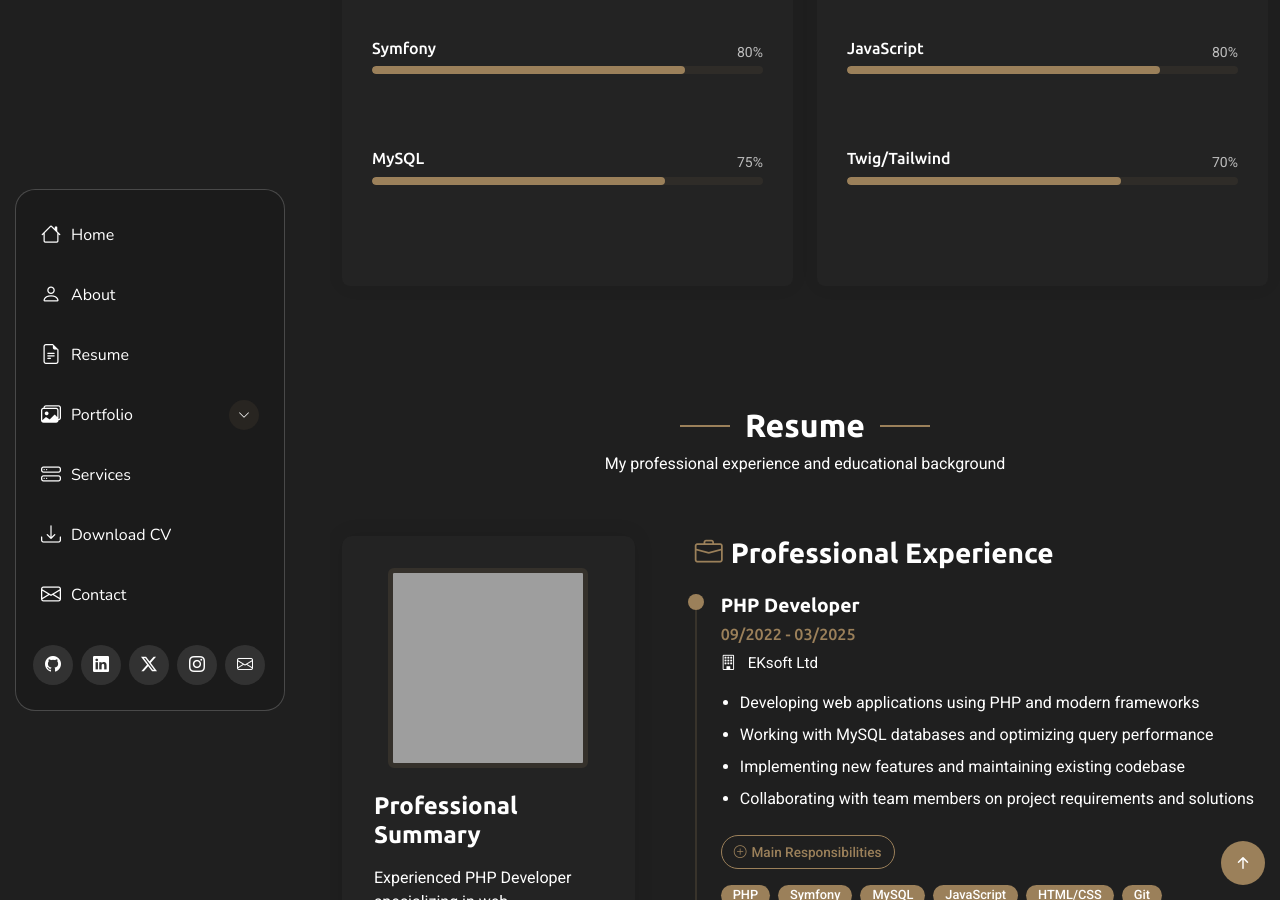
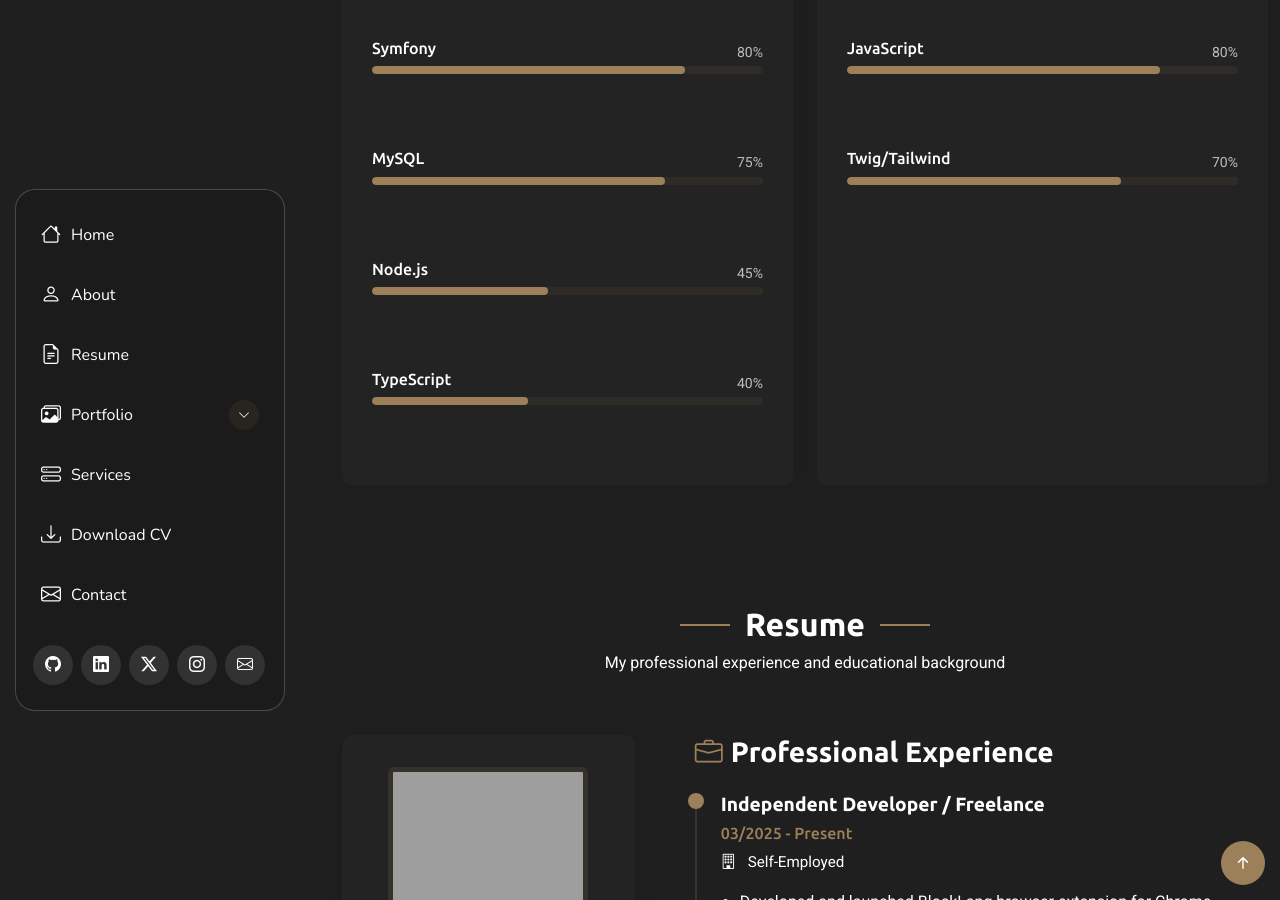
Before and after one commit to MadJiGit/mladenraykov.com, a Jekyll site: the page built from index.html, in a window 1280 px wide and 900 px high, scrolled down 2473 px. Built offline with Jekyll 4.4.1, drawn with Linux system fonts in a browser that asks for light colours; some of the changed text lies outside the part shown; grey boxes are pictures that could not be loaded.

Commit message:
update resume

```diff
--- a/index.html
+++ b/index.html
@@ -218,6 +218,28 @@
                 </div>
                 <div class="skill-tooltip">Experience writing SQL queries, managing relational data, and integrating databases with web apps</div>
               </div>
+
+              <div class="skill-item">
+                <div class="d-flex justify-content-between align-items-center">
+                  <h4>Node.js</h4>
+                  <span class="skill-percentage">45%</span>
+                </div>
+                <div class="progress">
+                  <div class="progress-bar" role="progressbar" aria-valuenow="45" aria-valuemin="0" aria-valuemax="100"></div>
+                </div>
+                <div class="skill-tooltip">Building backend APIs with Node.js and Express.js, handling external API integrations and database operations</div>
+              </div>
+
+              <div class="skill-item">
+                <div class="d-flex justify-content-between align-items-center">
+                  <h4>TypeScript</h4>
+                  <span class="skill-percentage">40%</span>
+                </div>
+                <div class="progress">
+                  <div class="progress-bar" role="progressbar" aria-valuenow="40" aria-valuemin="0" aria-valuemax="100"></div>
+                </div>
+                <div class="skill-tooltip">Using TypeScript for type-safe backend development, working with interfaces and type definitions</div>
+              </div>
             </div>
           </div>
           <!-- End Backend Skills -->
@@ -346,6 +368,31 @@
           <!-- Experience Section -->
           <div class="resume-section" data-aos="fade-up">
             <h3><i class="bi bi-briefcase me-2"></i>Professional Experience</h3>
+
+            <div class="resume-item">
+              <h4>Independent Developer / Freelance</h4>
+              <h5>03/2025 - Present</h5>
+              <p class="company"><i class="bi bi-building"></i> Self-Employed</p>
+              <ul>
+                <li>Developed and launched BlockLang browser extension for Chrome, Firefox, and Safari</li>
+                <li>Built BlockLang Scam Scanner web application using TypeScript/Node.js backend with Express.js and PostgreSQL</li>
+                <li>Created Body-Language.org educational platform for learning body language and communication skills</li>
+                <li>Managed full project lifecycle including design, development, deployment, and ongoing maintenance</li>
+                <li>Implemented security features including API integrations, rate limiting, and bot protection</li>
+              </ul>
+              <div class="tech-stack mt-3">
+                <span class="badge badge-tech"> TypeScript</span>
+                <span class="badge badge-tech"> Node.js</span>
+                <span class="badge badge-tech"> Express.js</span>
+                <span class="badge badge-tech"> PHP</span>
+                <span class="badge badge-tech"> Symfony</span>
+                <span class="badge badge-tech"> PostgreSQL</span>
+                <span class="badge badge-tech"> MySQL</span>
+                <span class="badge badge-tech"> JavaScript</span>
+                <span class="badge badge-tech"> HTML/CSS</span>
+                <span class="badge badge-tech"> Git</span>
+              </div>
+            </div>
 
             <div class="resume-item">
               <h4>PHP Developer</h4>
```
